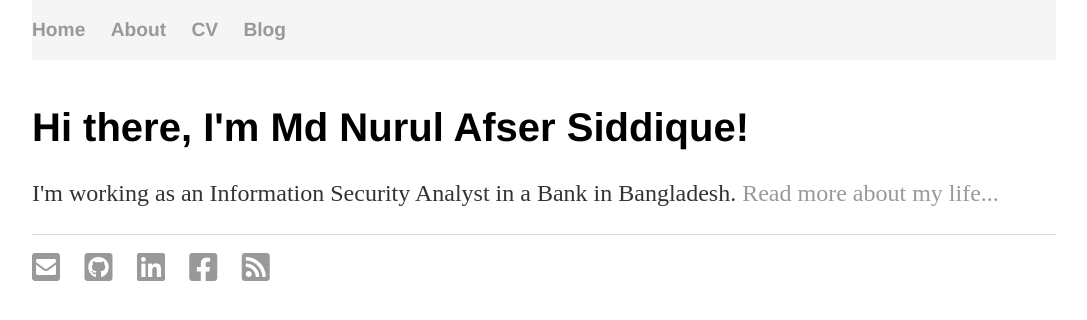
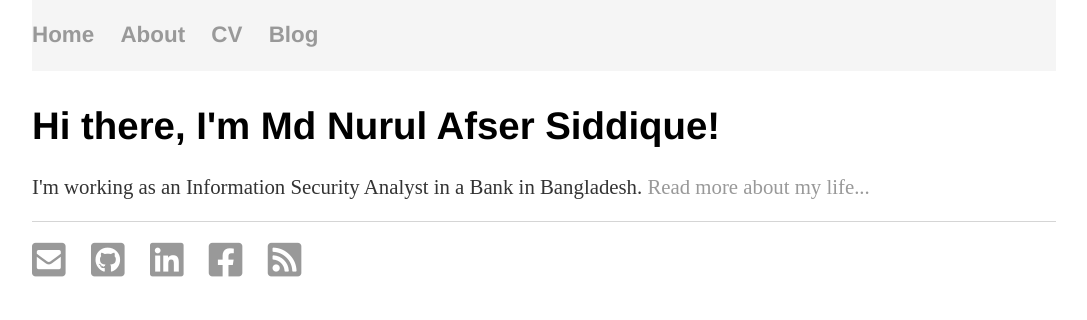
Before and after one commit to afsersid/afsersid.github.io, a Jekyll site: the page built from index.html, in a window 1280 px wide. Shown: the top 320 px of the page, without its empty margins (96-1183 px from the left). Built offline with Jekyll 4.4.1, drawn with Linux system fonts in a browser that asks for light colours.

Commit message:
Update main.css

```diff
--- a/css/main.css
+++ b/css/main.css
@@ -20,18 +20,18 @@
     text-decoration: underline;
 }
 h1 {
-    font-size: 2.5em;
+    font-size: 2.4em;
     font-family:'Helvetica', 'Arial', 'Sans-Serif';
 }
 p {
-    font-size: 1.5em;
-    line-height: 1.4em;
+    font-size: 1.3em;
+    line-height: 1.3em;
     text-align: justify;
     color: #333;
 }
 nav {
     /*border-bottom: 1px solid #d5d5d5;*/
-    font-size: 1.2em;
+    font-size: 1.4em;
     position: fixed;
     top: 0;
     width: 80%;
@@ -39,7 +39,7 @@
 }
 footer {
     border-top: 1px solid #d5d5d5;
-    font-size: 1.0em;
+    font-size: 1.2em;
 }
 
 ul.posts {
```
